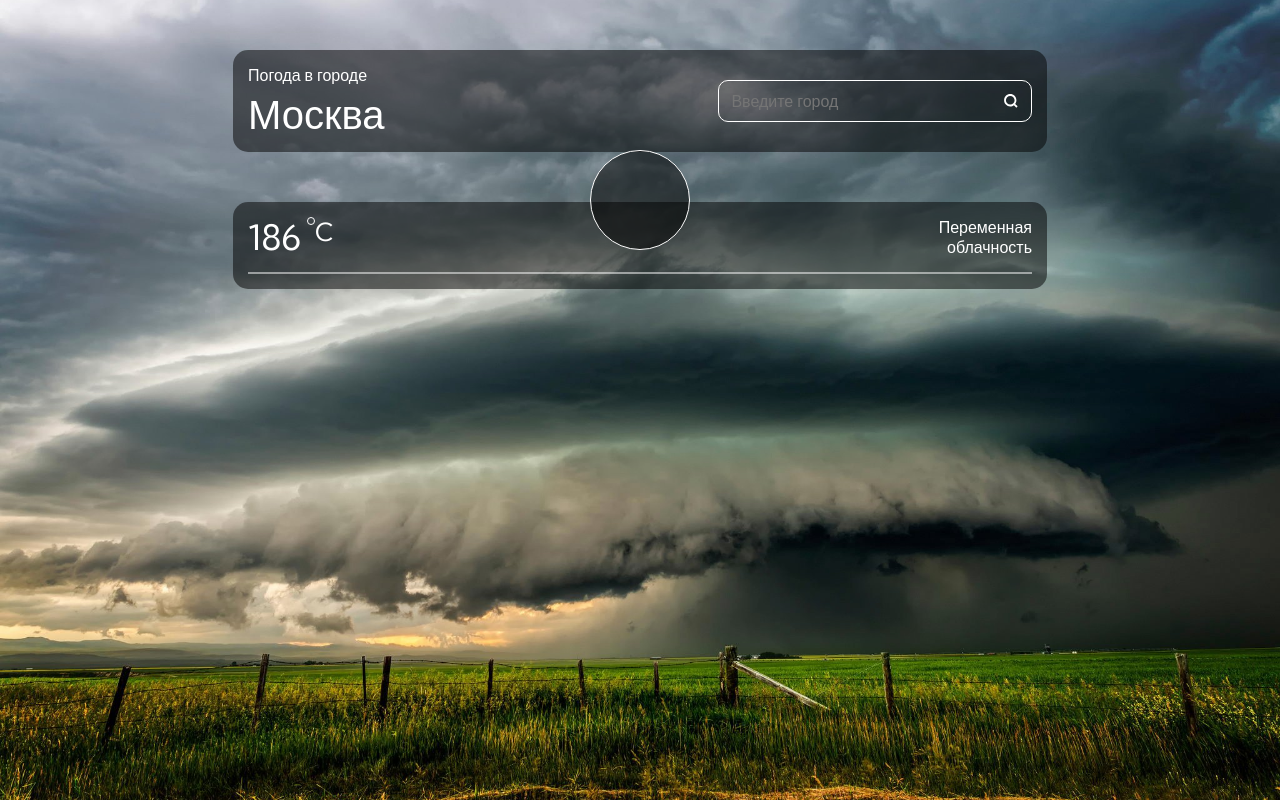
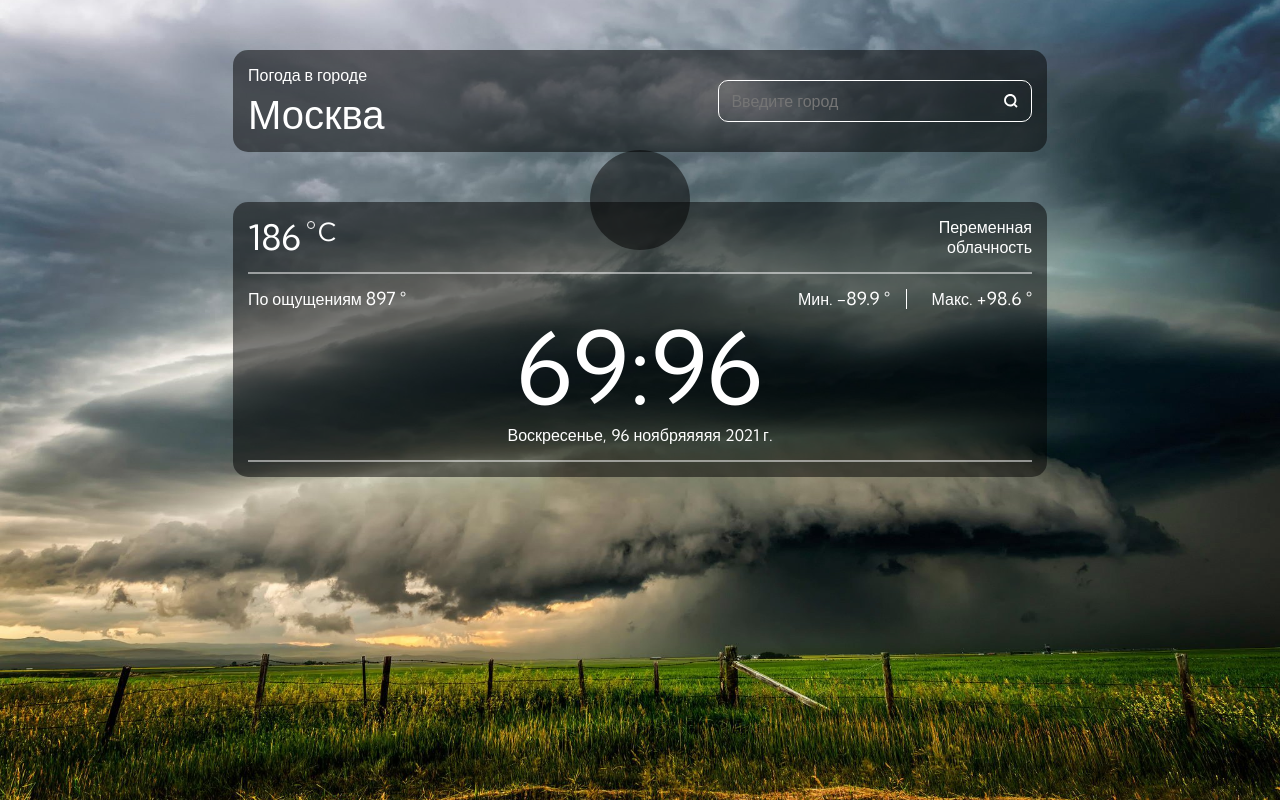
Before and after one commit to VladimirShadrov/Weather-Forecast, a Vue app: page / in a window 1280 px wide. Built offline with nearby package versions, Linux system fonts and the light colour scheme.

Commit message:
Add layout header and content blocks in main page content block

```diff
--- a/src/components/main-page/main-page-container/mainContainerContent.vue
+++ b/src/components/main-page/main-page-container/mainContainerContent.vue
@@ -1,5 +1,40 @@
 <template>
-  <div class="main-content"></div>
+  <div class="main-content">
+    <div class="main-content__headline">
+      <div class="main-content__headline-temperature">
+        По ощущениям
+
+        <span class="headline__temperature-value">897 &deg;</span>
+      </div>
+
+      <div class="main-content__headline-min-max">
+        <div class="main-content__headline-min">
+          Мин.
+          <span class="main-content__headline-min-value">-89.9 &deg;</span>
+        </div>
+        <div class="main-content__headline-max">
+          Макс.
+          <span class="main-content__headline-max-value">+98.6 &deg;</span>
+        </div>
+      </div>
+    </div>
+
+    <div class="main-content__time">
+      <span class="main-content__time-hour">69</span>
+      <span
+        class="main-content__time-separator main-content__time-separator-active"
+        >:</span
+      >
+      <span class="main-content__time-minutes">96</span>
+    </div>
+
+    <div class="main-content__date">
+      <span class="main-content__date-day">Воскресенье,</span>
+      <span class="main-content__date-date">96</span>
+      <span class="main-content__date-month">ноябряяяяя</span>
+      <span class="main-content__date-year">2021 г.</span>
+    </div>
+  </div>
 </template>
 
 <script>
@@ -7,3 +42,102 @@ export default {
   name: 'MainPageContainerContent',
 };
 </script>
+
+<style lang="scss">
+.main-content {
+  padding: 15px 0;
+  border-bottom: 2px solid rgba(255, 255, 255, 0.5);
+}
+
+.main-content__headline {
+  display: flex;
+  justify-content: space-between;
+  margin-bottom: 8px;
+}
+
+.main-content__headline-temperature {
+  width: 180px;
+}
+
+.main-content__headline-min-max {
+  display: flex;
+  width: 250px;
+}
+
+.main-content__headline-min,
+.main-content__headline-max {
+  width: 50%;
+}
+
+.main-content__headline-min {
+  border-right: 1px solid #ffffff;
+  text-align: center;
+}
+
+.main-content__headline-max {
+  text-align: right;
+}
+
+.headline__temperature-value,
+.main-content__headline-min-value,
+.main-content__headline-max-value {
+  font-size: 18px;
+  line-height: 20px;
+}
+
+.main-content__time {
+  text-align: center;
+  margin-bottom: 8px;
+}
+
+.main-content__time-hour,
+.main-content__time-separator,
+.main-content__time-separator-active,
+.main-content__time-minutes {
+  font-size: 100px;
+  line-height: 100px;
+  transition: 0.3s;
+  display: inline-block;
+}
+
+.main-content__time-hour,
+.main-content__time-minutes {
+  width: 120px;
+}
+
+.main-content__time-minutes {
+  text-align: left;
+}
+
+.main-content__time-hour {
+  text-align: right;
+}
+
+.main-content__date {
+  text-align: center;
+}
+
+.main-content__time-separator {
+  opacity: 0;
+}
+
+.main-content__time-separator-active {
+  opacity: 1;
+}
+
+.main-content__date-day,
+.main-content__date-date,
+.main-content__date-month,
+.main-content__date-year {
+  display: inline-block;
+}
+
+.main-content__date-day {
+  margin-right: 5px;
+}
+
+.main-content__date-date,
+.main-content__date-month {
+  margin-right: 4px;
+}
+</style>
--- a/src/components/main-page/main-page-container/mainContainerHeader.vue
+++ b/src/components/main-page/main-page-container/mainContainerHeader.vue
@@ -45,6 +45,8 @@ export default {
   height: 8px;
   border-radius: 50%;
   border: 1px solid #ffffff;
+  margin-top: 4px;
+  margin-right: 3px;
 }
 
 .main-header__temperature-celsius {
@@ -65,7 +67,5 @@ export default {
   height: 100px;
   border-radius: 50%;
   background: rgba(0, 0, 0, 0.5);
-
-  border: 1px solid #fff;
 }
 </style>
```
